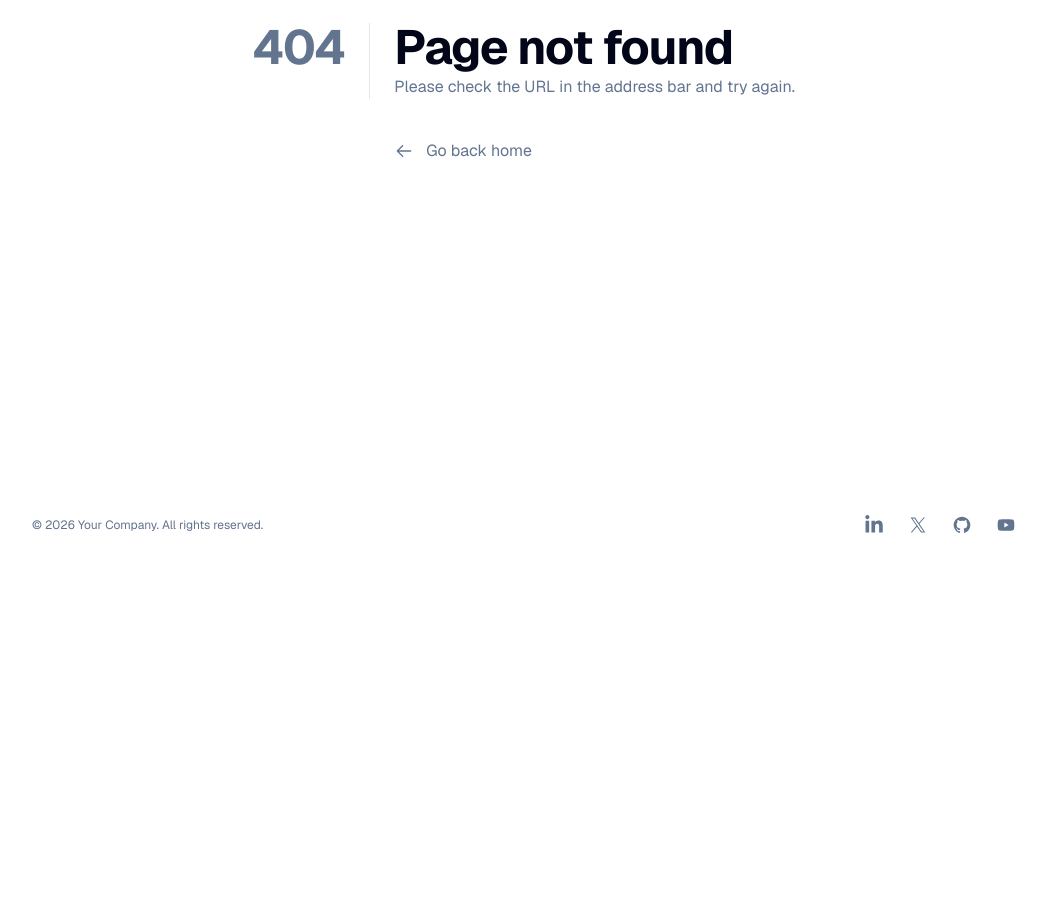
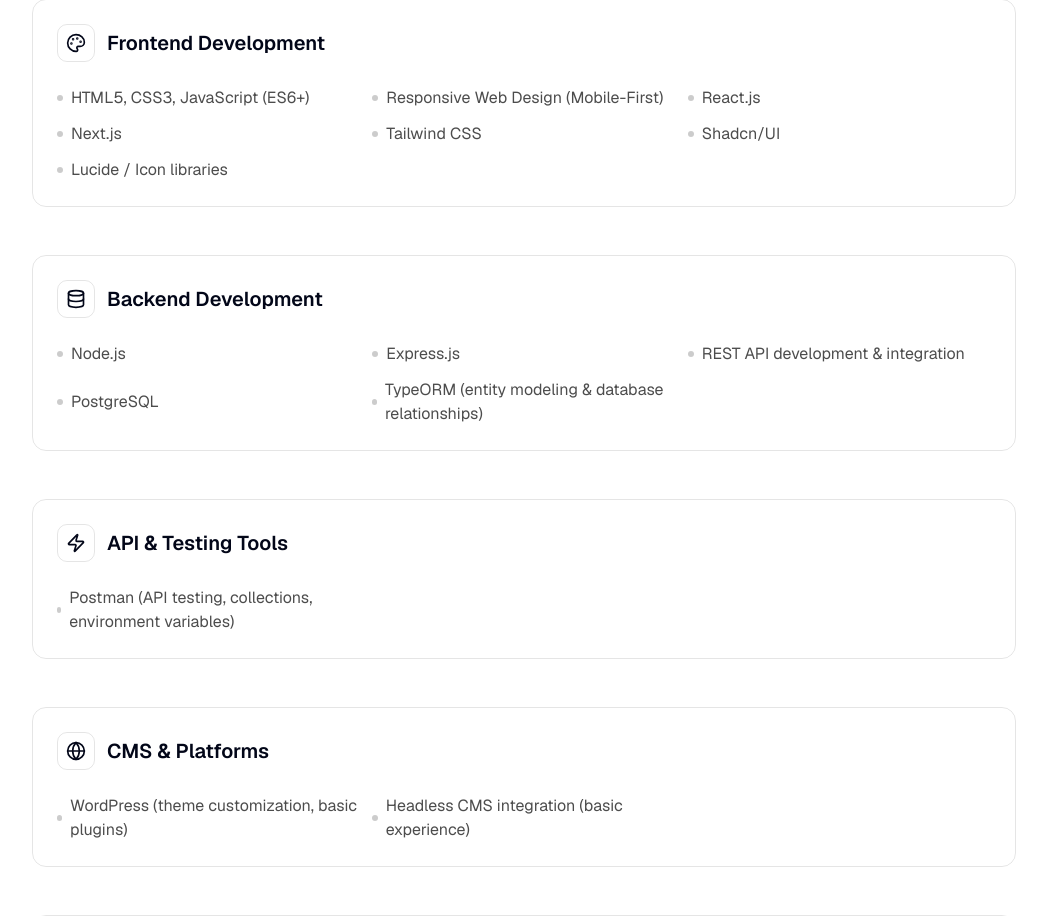
Before and after one commit to johnairafeleo/web-dev-portfolio, a Next.js app: page /skills in a window 1280 px wide. Before the commit this address had no page. Shown: the part 233-1149 px from the top of the page, without its empty margins (116-1163 px from the left). Before the commit the page ends 800 px from the top, so only its background shows below. Built offline with nearby package versions, Linux system fonts and the light colour scheme.

Commit message:
update header

```diff
--- /dev/null
+++ b/app/skills/page.tsx
@@ -0,0 +1,14 @@
+import { Container } from '@/components/common/container'
+import Skills from '@/components/skills'
+
+export default function SkillsPage() {
+  return (
+    <section className='pt-40 pb-24'>
+      <Container>
+        <h1 className='title mb-12'>💻 Technical Skills</h1>
+
+        <Skills />
+      </Container>
+    </section>
+  )
+}
--- a/components/header.tsx
+++ b/components/header.tsx
@@ -6,6 +6,8 @@
 import { cn } from '@/lib/utils'
 
 const navLinks = [
+  { href: '/', label: 'Home' },
+  { href: '/skills', label: 'Skills' },
   { href: '/projects', label: 'Projects' },
   { href: '/contact', label: 'Contact' }
 ]
@@ -34,7 +36,7 @@
           <ul className='text-muted-foreground flex items-center gap-4 text-sm font-medium sm:gap-8'>
             {navLinks.map(({ href, label }) => {
               const isActive =
-                pathname === href || pathname.startsWith(`${href}/`)
+                href === '/' ? pathname === '/' : pathname === href || pathname.startsWith(`${href}/`)
               return (
                 <li key={href}>
                   <Link
--- /dev/null
+++ b/components/skills.tsx
@@ -0,0 +1,86 @@
+import { Code, Database, Zap, Settings, Palette, Globe } from 'lucide-react'
+
+const skillCategories = [
+  {
+    title: 'Frontend Development',
+    icon: Palette,
+    skills: [
+      'HTML5, CSS3, JavaScript (ES6+)',
+      'Responsive Web Design (Mobile-First)',
+      'React.js',
+      'Next.js',
+      'Tailwind CSS',
+      'Shadcn/UI',
+      'Lucide / Icon libraries'
+    ]
+  },
+  {
+    title: 'Backend Development',
+    icon: Database,
+    skills: [
+      'Node.js',
+      'Express.js',
+      'REST API development & integration',
+      'PostgreSQL',
+      'TypeORM (entity modeling & database relationships)'
+    ]
+  },
+  {
+    title: 'API & Testing Tools',
+    icon: Zap,
+    skills: ['Postman (API testing, collections, environment variables)']
+  },
+  {
+    title: 'CMS & Platforms',
+    icon: Globe,
+    skills: [
+      'WordPress (theme customization, basic plugins)',
+      'Headless CMS integration (basic experience)'
+    ]
+  },
+  {
+    title: 'Tools & Workflow',
+    icon: Settings,
+    skills: [
+      'Git & GitHub (version control)',
+      'VS Code',
+      'ESLint & Prettier',
+      'npm / yarn',
+      'Vercel (deployment)'
+    ]
+  }
+]
+
+export default function Skills() {
+  return (
+    <div className='space-y-12'>
+      {skillCategories.map((category, index) => {
+        const Icon = category.icon
+        return (
+          <div
+            key={index}
+            className='group rounded-xl border border-black/10 p-6 transition-all duration-300 hover:scale-[1.02] hover:shadow-lg dark:border-white/10'
+          >
+            <div className='mb-6 flex items-center gap-3'>
+              <div className='rounded-lg border border-black/10 p-2 transition-transform duration-300 group-hover:scale-110 dark:border-white/10'>
+                <Icon className='h-5 w-5' />
+              </div>
+              <h3 className='text-xl font-semibold'>{category.title}</h3>
+            </div>
+            <ul className='grid grid-cols-1 gap-3 sm:grid-cols-2 lg:grid-cols-3'>
+              {category.skills.map((skill, skillIndex) => (
+                <li
+                  key={skillIndex}
+                  className='flex items-center gap-2 text-black/70 dark:text-white/70'
+                >
+                  <span className='h-1.5 w-1.5 rounded-full bg-black/20 dark:bg-white/20' />
+                  <span>{skill}</span>
+                </li>
+              ))}
+            </ul>
+          </div>
+        )
+      })}
+    </div>
+  )
+}
```
